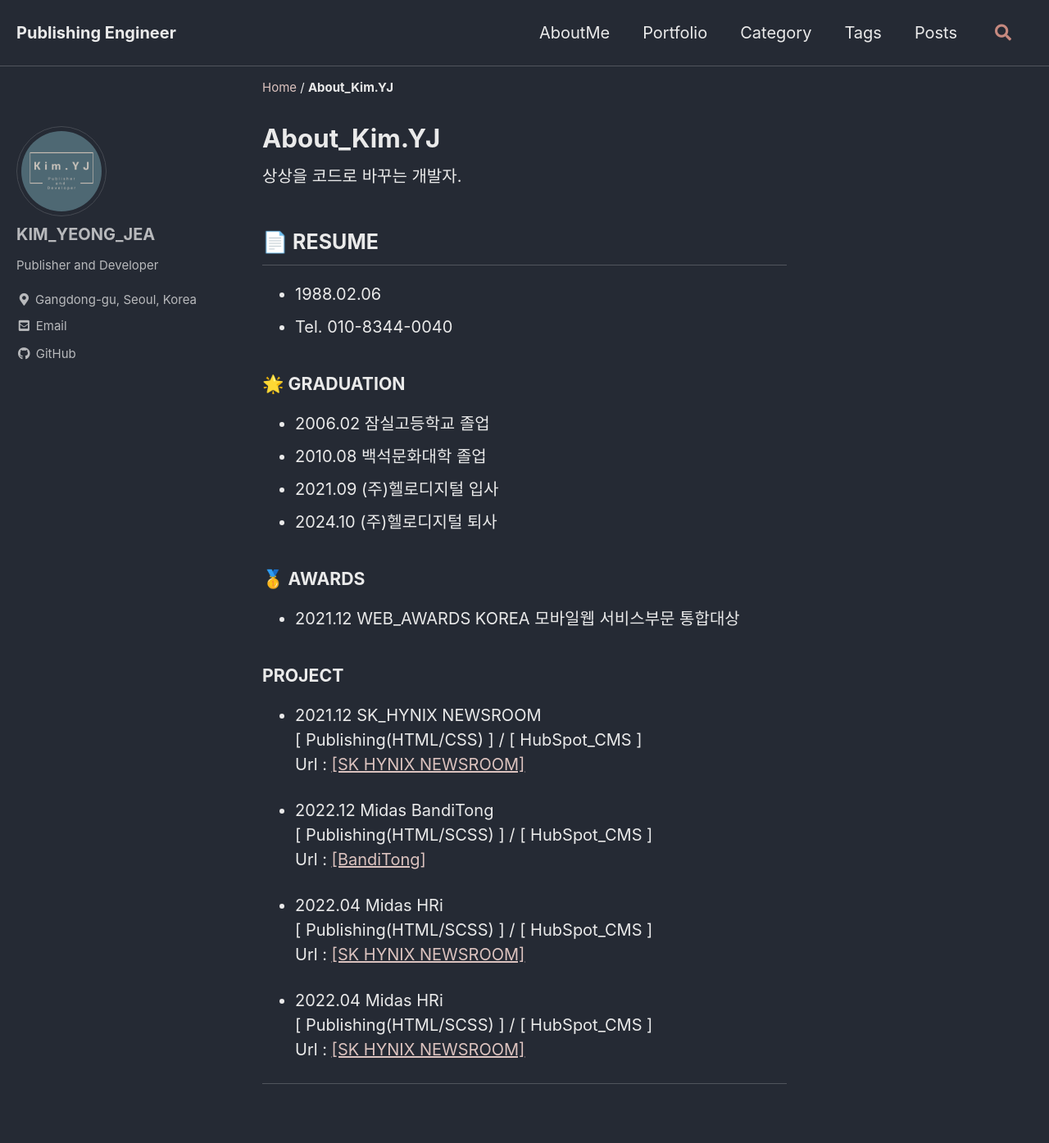
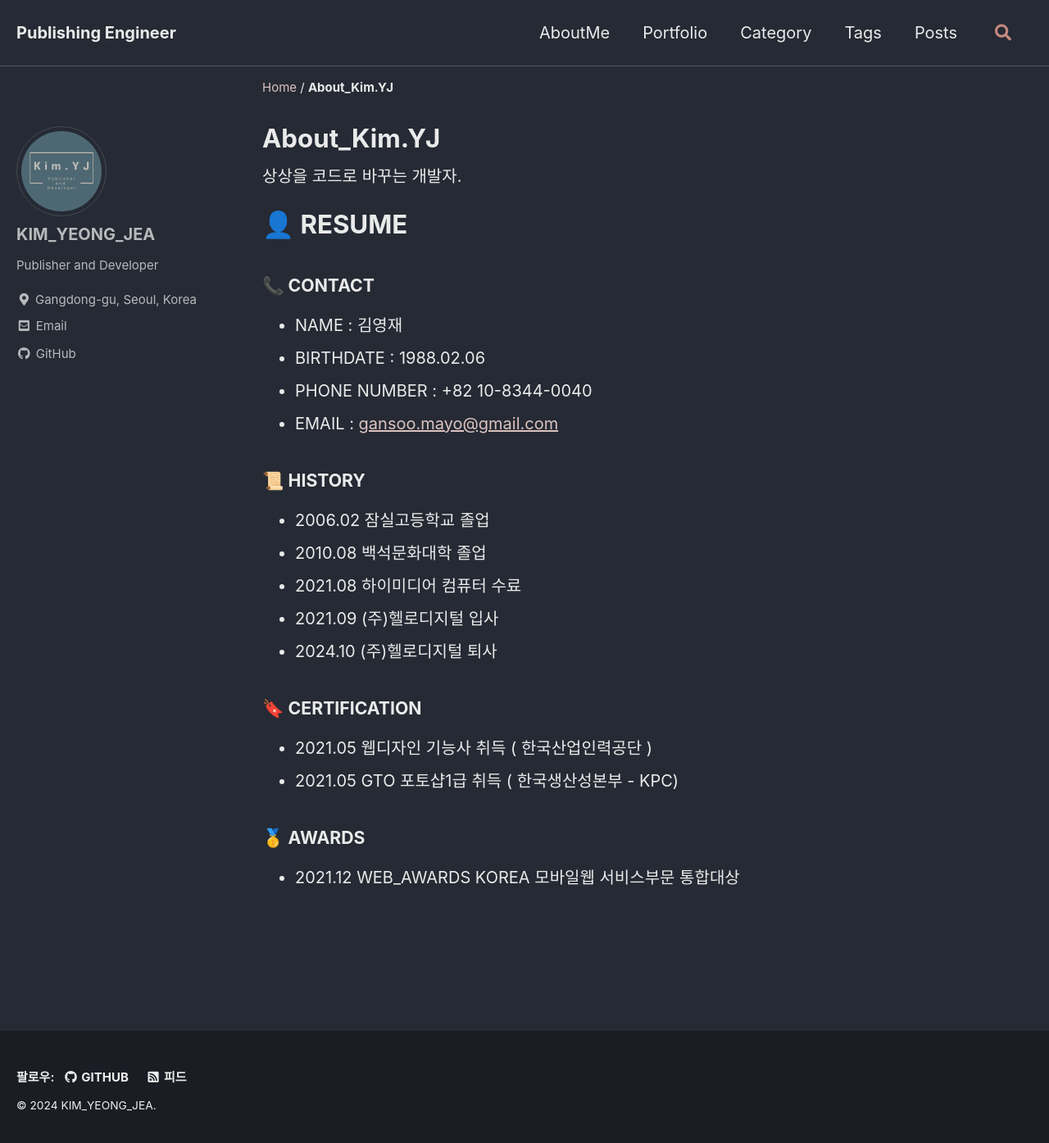
Before and after one commit to KYJ0206/kyj0206.github.io, a Jekyll site: the page built from _pages/aboutme.md, in a window 1280 px wide and 1400 px high. Shown: the top 1395 px of the window at 82% size. Built offline with Jekyll 4.4.1, drawn with Linux system fonts in a browser that asks for light colours; cached includes are drawn as plain includes.

Commit message:
AboutMe 완료

```diff
--- a/_pages/aboutme.md
+++ b/_pages/aboutme.md
@@ -7,39 +7,28 @@ author_profile: true
 
 상상을 코드로 바꾸는 개발자.
 
+# 👤 RESUME
 
-## 📄 RESUME
+#### 📞 CONTACT
 
-- 1988.02.06
-- Tel. 010-8344-0040
+- NAME : 김영재
+- BIRTHDATE : 1988.02.06
+- PHONE NUMBER : +82 10-8344-0040
+- EMAIL : [gansoo.mayo@gmail.com](mailto:example@example.com)
 
-#### 🌟 GRADUATION
+#### 📜 HISTORY
 
 - 2006.02 잠실고등학교 졸업
 - 2010.08 백석문화대학 졸업
+- 2021.08 하이미디어 컴퓨터 수료
 - 2021.09 (주)헬로디지털 입사
 - 2024.10 (주)헬로디지털 퇴사
+
+#### 🔖 CERTIFICATION
+
+- 2021.05 웹디자인 기능사 취득 ( 한국산업인력공단 )
+- 2021.05 GTO 포토샵1급 취득 ( 한국생산성본부 - KPC)
 
 #### 🥇 AWARDS
 
 - 2021.12 WEB_AWARDS KOREA 모바일웹 서비스부문 통합대상
-
-#### PROJECT
-
-- 2021.12 SK_HYNIX NEWSROOM <br>
-  [ Publishing(HTML/CSS) ] / [ HubSpot_CMS ]<br>
-  Url : [[SK HYNIX NEWSROOM]](https://news.skhynix.co.kr/){:target="_blank"}
-
-- 2022.12 Midas BandiTong <br>
-  [ Publishing(HTML/SCSS) ] / [ HubSpot_CMS ]<br>
-  Url : [[BandiTong]](https://www.banditong.com/ko-kr/){:target="_blank"}
-
-- 2022.04 Midas HRi <br>
-  [ Publishing(HTML/SCSS) ] / [ HubSpot_CMS ]<br>
-  Url : [[SK HYNIX NEWSROOM]](https://news.skhynix.co.kr/){:target="_blank"}
-
-- 2022.04 Midas HRi <br>
-  [ Publishing(HTML/SCSS) ] / [ HubSpot_CMS ]<br>
-  Url : [[SK HYNIX NEWSROOM]](https://news.skhynix.co.kr/){:target="_blank"}
-
----
```
Also changed, not shown: _pages/portfolio.md (+22 -0 lines).
